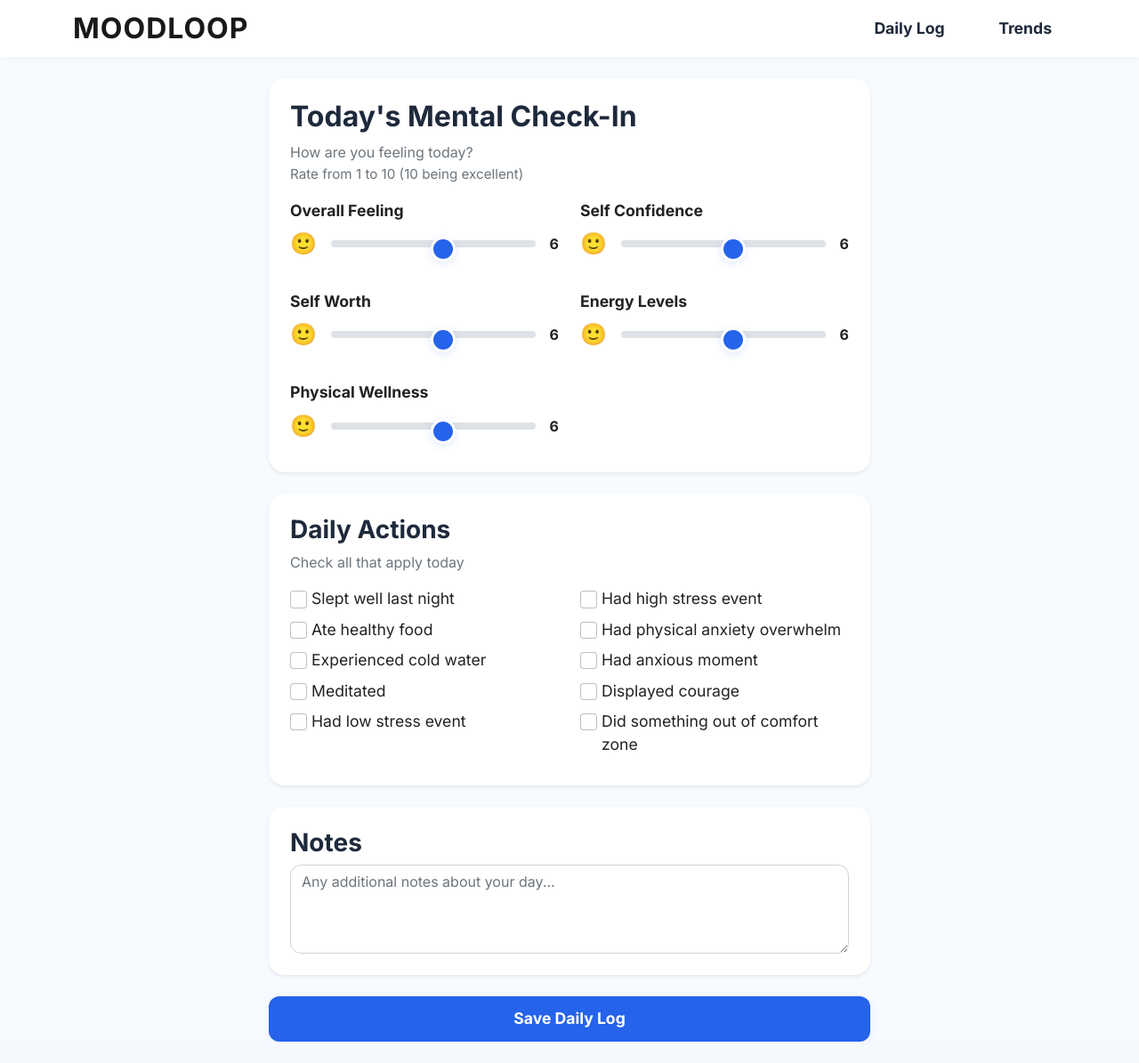
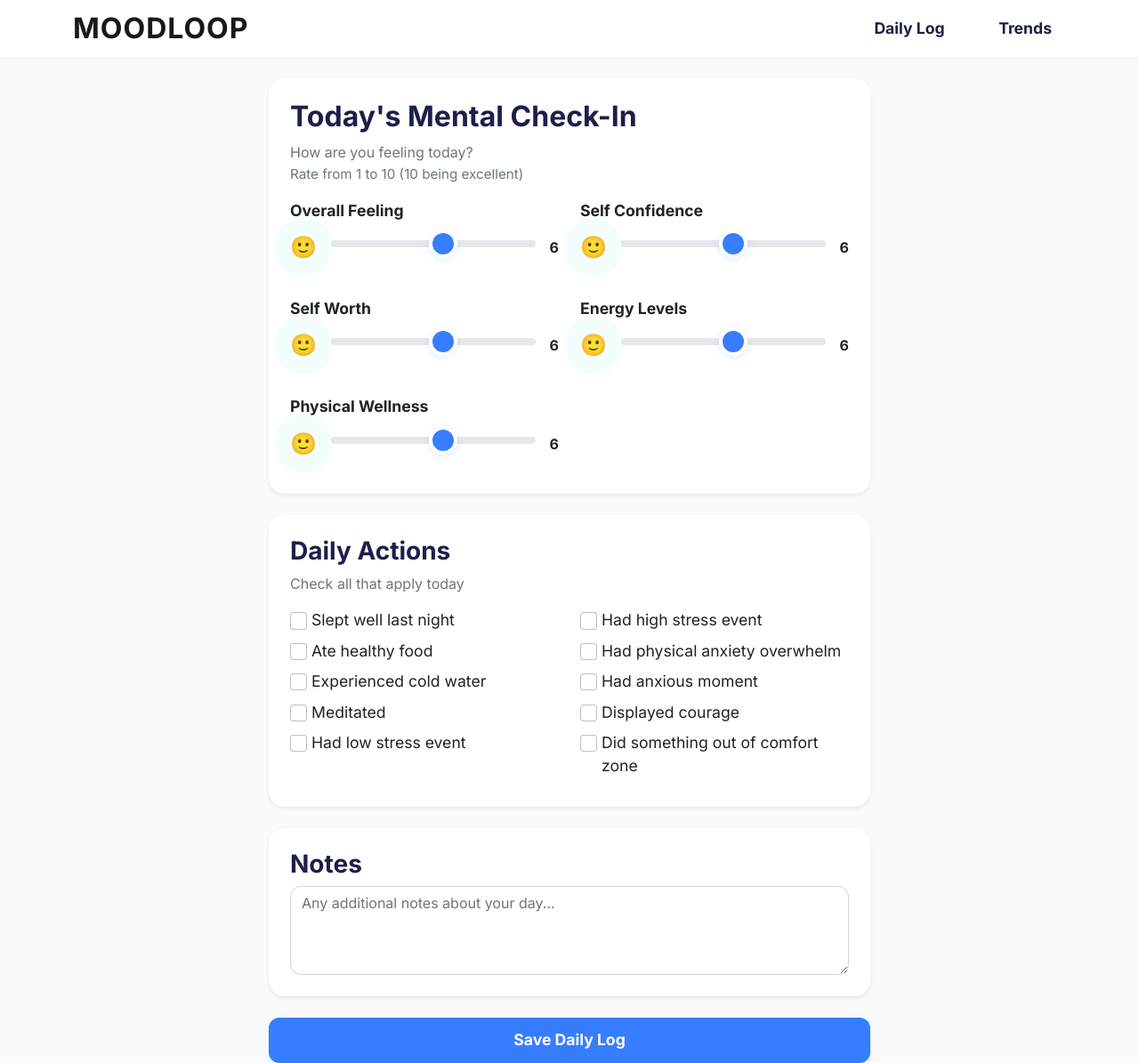
Before and after one commit to henrykozak/mental_health_tracker, a Flask app: page / in a window 1280 px wide. Shown: the whole page at 89% size. Before the commit the page ends 1171 px from the top, so only its background shows below. Run offline with Flask 2, Linux system fonts and the light colour scheme.

Commit message:
Design update: centered slider thumbs, new color palette, emoji pulse for positive values

```diff
--- a/static/css/style.css
+++ b/static/css/style.css
@@ -1,6 +1,6 @@
 body {
     font-family: 'Inter', sans-serif;
-    background: #f7faff;
+    background: #F9FAFB;
     color: #222;
 }
 
@@ -15,18 +15,18 @@ body {
     font-size: 2rem;
     font-weight: 700;
     letter-spacing: 1px;
-    color: #1e293b;
+    color: #1C1F4A;
 }
 
 .nav-link {
-    color: #1e293b !important;
+    color: #1C1F4A !important;
     font-weight: 600;
     font-size: 1.1rem;
     margin-left: 1.5rem;
 }
 
 .nav-link.active, .nav-link:hover {
-    color: #2563eb !important;
+    color: #6B4EFF !important;
 }
 
 main.container {
@@ -37,40 +37,54 @@ main.container {
 .card {
     border-radius: 18px !important;
     box-shadow: 0 2px 12px rgba(37,99,235,0.06);
-    border: none;
+    border: 1.5px solid #D8DCE5;
     background: #fff;
     margin-bottom: 2rem;
 }
 
 h2, h3 {
-    color: #1e293b;
+    color: #1C1F4A;
     font-weight: 700;
 }
 
 .form-range {
-    accent-color: #2563eb;
+    accent-color: #A259FF;
     height: 2.5rem;
     background: transparent;
+    margin-bottom: 0.5rem;
 }
 
 .form-range::-webkit-slider-thumb {
-    background: #2563eb;
-    border: 3px solid #fff;
-    box-shadow: 0 2px 8px rgba(37,99,235,0.15);
-    width: 28px;
-    height: 28px;
+    background: #377DFF;
+    border: 4px solid #fff;
+    box-shadow: 0 2px 8px rgba(55,125,255,0.15);
+    width: 32px;
+    height: 32px;
+    border-radius: 50%;
+    margin-top: -12px; /* Center thumb on track */
+    transition: background 0.2s;
+}
+
+.form-range::-webkit-slider-runnable-track {
+    height: 8px;
+    background: #E5E7EB;
+    border-radius: 4px;
+}
+
+.form-range::-moz-range-thumb {
+    background: #377DFF;
+    border: 4px solid #fff;
+    box-shadow: 0 2px 8px rgba(55,125,255,0.15);
+    width: 32px;
+    height: 32px;
     border-radius: 50%;
     transition: background 0.2s;
 }
 
-.form-range::-moz-range-thumb {
-    background: #2563eb;
-    border: 3px solid #fff;
-    box-shadow: 0 2px 8px rgba(37,99,235,0.15);
-    width: 28px;
-    height: 28px;
-    border-radius: 50%;
-    transition: background 0.2s;
+.form-range::-moz-range-track {
+    height: 8px;
+    background: #E5E7EB;
+    border-radius: 4px;
 }
 
 .form-range:focus {
@@ -78,23 +92,23 @@ h2, h3 {
 }
 
 .form-check-input:checked {
-    background-color: #2563eb;
-    border-color: #2563eb;
+    background-color: #377DFF;
+    border-color: #377DFF;
 }
 
 .btn-primary {
-    background: #2563eb;
+    background: #377DFF;
     border: none;
     border-radius: 12px;
     font-size: 1.1rem;
     font-weight: 600;
     padding: 0.75rem 2rem;
-    box-shadow: 0 2px 8px rgba(37,99,235,0.08);
+    box-shadow: 0 2px 8px rgba(55,125,255,0.08);
     transition: background 0.2s;
 }
 
 .btn-primary:hover, .btn-primary:focus {
-    background: #1741a6;
+    background: #6B4EFF;
 }
 
 textarea.form-control {
@@ -121,6 +135,33 @@ input[type="checkbox"].form-check-input {
     margin-bottom: 1.5rem;
 }
 
+.emoji-pulse {
+    display: inline-block;
+    position: relative;
+}
+.emoji-pulse.positive::after {
+    content: '';
+    position: absolute;
+    left: 50%;
+    top: 50%;
+    width: 2.2em;
+    height: 2.2em;
+    background: rgba(95,251,241,0.25);
+    border-radius: 50%;
+    transform: translate(-50%, -50%);
+    z-index: 0;
+    animation: pulse 1.5s infinite;
+}
+@keyframes pulse {
+    0% { opacity: 0.7; transform: translate(-50%, -50%) scale(1); }
+    70% { opacity: 0.2; transform: translate(-50%, -50%) scale(1.3); }
+    100% { opacity: 0.7; transform: translate(-50%, -50%) scale(1); }
+}
+.emoji-pulse span {
+    position: relative;
+    z-index: 1;
+}
+
 @media (max-width: 600px) {
     main.container {
         padding: 0 0.5rem;
--- a/templates/index.html
+++ b/templates/index.html
@@ -31,7 +31,7 @@
                     <div class="col-md-6">
                         <label class="fw-bold mb-1">Overall Feeling</label>
                         <div class="d-flex align-items-center mb-2">
-                            <span id="emoji-overall_feeling" class="me-2" style="font-size:1.5rem;">😐</span>
+                            <span id="emoji-overall_feeling" class="emoji-pulse me-2" style="font-size:1.5rem;"><span>😐</span></span>
                             <input type="range" class="form-range flex-grow-1 mx-2" min="1" max="10" id="overall_feeling" name="overall_feeling" required>
                             <span id="value-overall_feeling" class="ms-2 fw-bold">6</span>
                         </div>
@@ -39,7 +39,7 @@
                     <div class="col-md-6">
                         <label class="fw-bold mb-1">Self Confidence</label>
                         <div class="d-flex align-items-center mb-2">
-                            <span id="emoji-self_confidence" class="me-2" style="font-size:1.5rem;">😐</span>
+                            <span id="emoji-self_confidence" class="emoji-pulse me-2" style="font-size:1.5rem;"><span>😐</span></span>
                             <input type="range" class="form-range flex-grow-1 mx-2" min="1" max="10" id="self_confidence" name="self_confidence" required>
                             <span id="value-self_confidence" class="ms-2 fw-bold">6</span>
                         </div>
@@ -47,7 +47,7 @@
                     <div class="col-md-6">
                         <label class="fw-bold mb-1">Self Worth</label>
                         <div class="d-flex align-items-center mb-2">
-                            <span id="emoji-self_worth" class="me-2" style="font-size:1.5rem;">😐</span>
+                            <span id="emoji-self_worth" class="emoji-pulse me-2" style="font-size:1.5rem;"><span>😐</span></span>
                             <input type="range" class="form-range flex-grow-1 mx-2" min="1" max="10" id="self_worth" name="self_worth" required>
                             <span id="value-self_worth" class="ms-2 fw-bold">6</span>
                         </div>
@@ -55,7 +55,7 @@
                     <div class="col-md-6">
                         <label class="fw-bold mb-1">Energy Levels</label>
                         <div class="d-flex align-items-center mb-2">
-                            <span id="emoji-energy_levels" class="me-2" style="font-size:1.5rem;">😐</span>
+                            <span id="emoji-energy_levels" class="emoji-pulse me-2" style="font-size:1.5rem;"><span>😐</span></span>
                             <input type="range" class="form-range flex-grow-1 mx-2" min="1" max="10" id="energy_levels" name="energy_levels" required>
                             <span id="value-energy_levels" class="ms-2 fw-bold">6</span>
                         </div>
@@ -63,7 +63,7 @@
                     <div class="col-md-6">
                         <label class="fw-bold mb-1">Physical Wellness</label>
                         <div class="d-flex align-items-center mb-2">
-                            <span id="emoji-physical_wellness" class="me-2" style="font-size:1.5rem;">😐</span>
+                            <span id="emoji-physical_wellness" class="emoji-pulse me-2" style="font-size:1.5rem;"><span>😐</span></span>
                             <input type="range" class="form-range flex-grow-1 mx-2" min="1" max="10" id="physical_wellness" name="physical_wellness" required>
                             <span id="value-physical_wellness" class="ms-2 fw-bold">6</span>
                         </div>
@@ -144,7 +144,14 @@
             var emojiSpan = document.getElementById('emoji-' + id);
             function update() {
                 valueSpan.textContent = slider.value;
-                emojiSpan.textContent = getEmoji(Number(slider.value));
+                var emoji = getEmoji(Number(slider.value));
+                emojiSpan.querySelector('span').textContent = emoji;
+                // Add pulse for positive values (6 or above)
+                if (Number(slider.value) >= 6) {
+                    emojiSpan.classList.add('positive');
+                } else {
+                    emojiSpan.classList.remove('positive');
+                }
             }
             slider.addEventListener('input', update);
             update();
```
